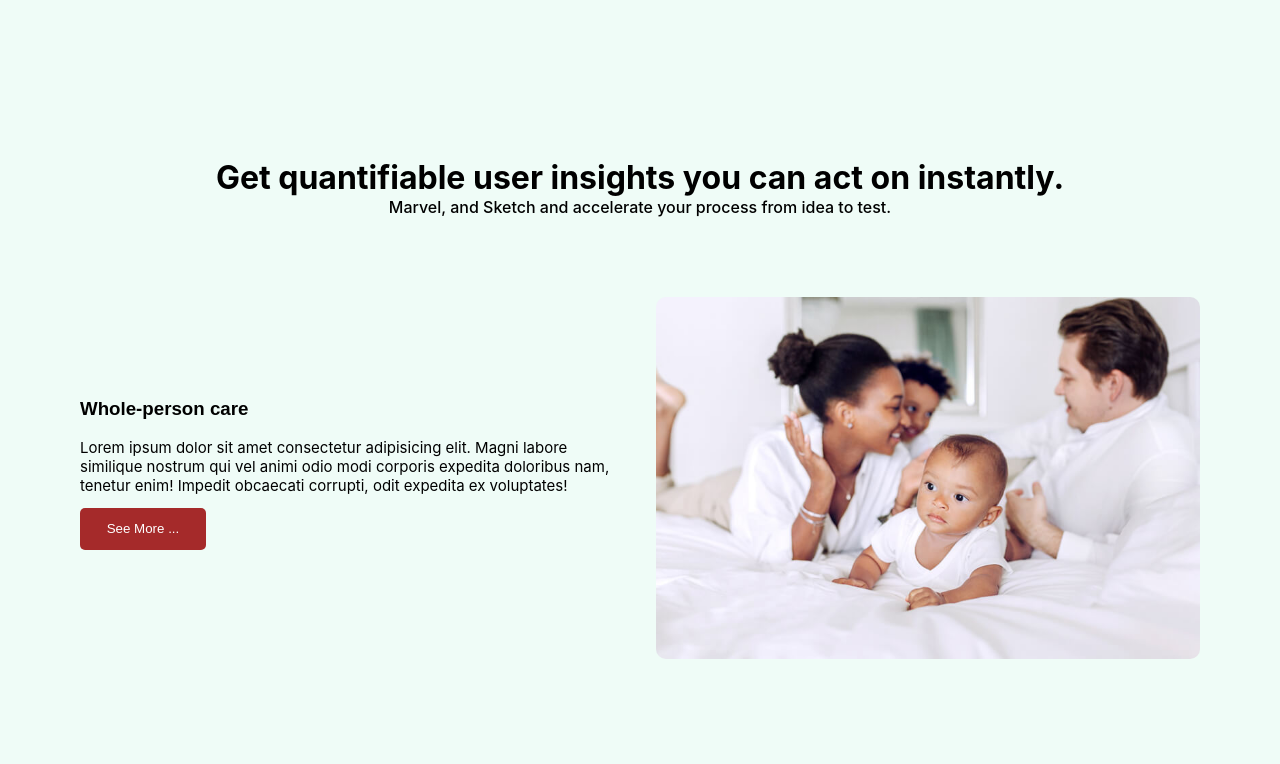
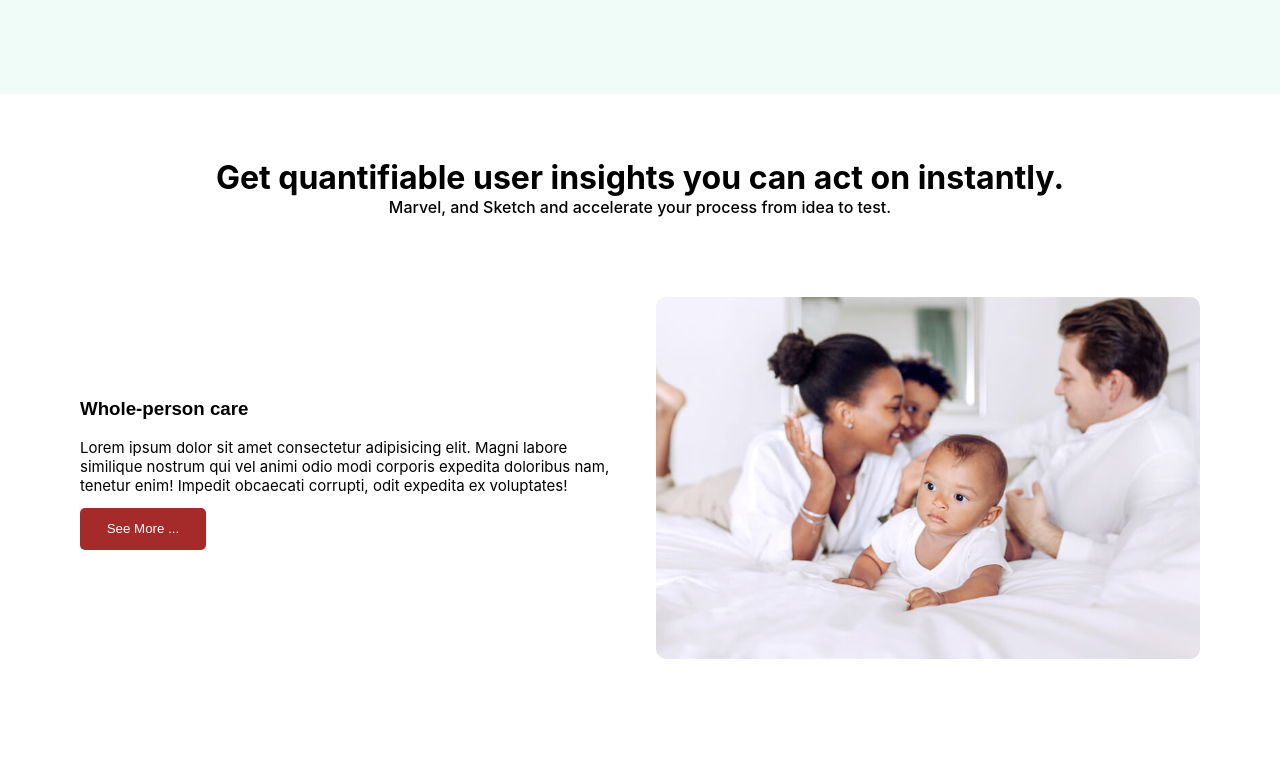
Before and after one commit to blyncnov/cuddleZ, a Next.js app: page / in a window 1280 px wide. Shown: the part 1196-1960 px from the top of the page. Built offline with nearby package versions, Linux system fonts and the light colour scheme.

Commit message:
third commit

```diff
--- a/components/work.jsx
+++ b/components/work.jsx
@@ -7,6 +7,7 @@ import Picrure3 from "../public/iig.png"
 
 const Work = () => {
     return (
+        <div className="ovvver">
             <div className="desc__section work">
                 <div className="desc__row">
                     <div className="desc__text">
@@ -54,6 +55,7 @@ const Work = () => {
 
                 </div>
             </div>
+        </div>
     )
 }
 
--- a/styles/work.css
+++ b/styles/work.css
@@ -1,3 +1,11 @@
+.ovvver {
+  height: auto;
+  max-width: 100%;
+  width: 100%;
+  margin: 0 auto;
+  background-color: white;
+}
+
 .work {
   height: auto;
   max-width: 90%;
```
Lines whose indentation alone changed are shown as unchanged.
